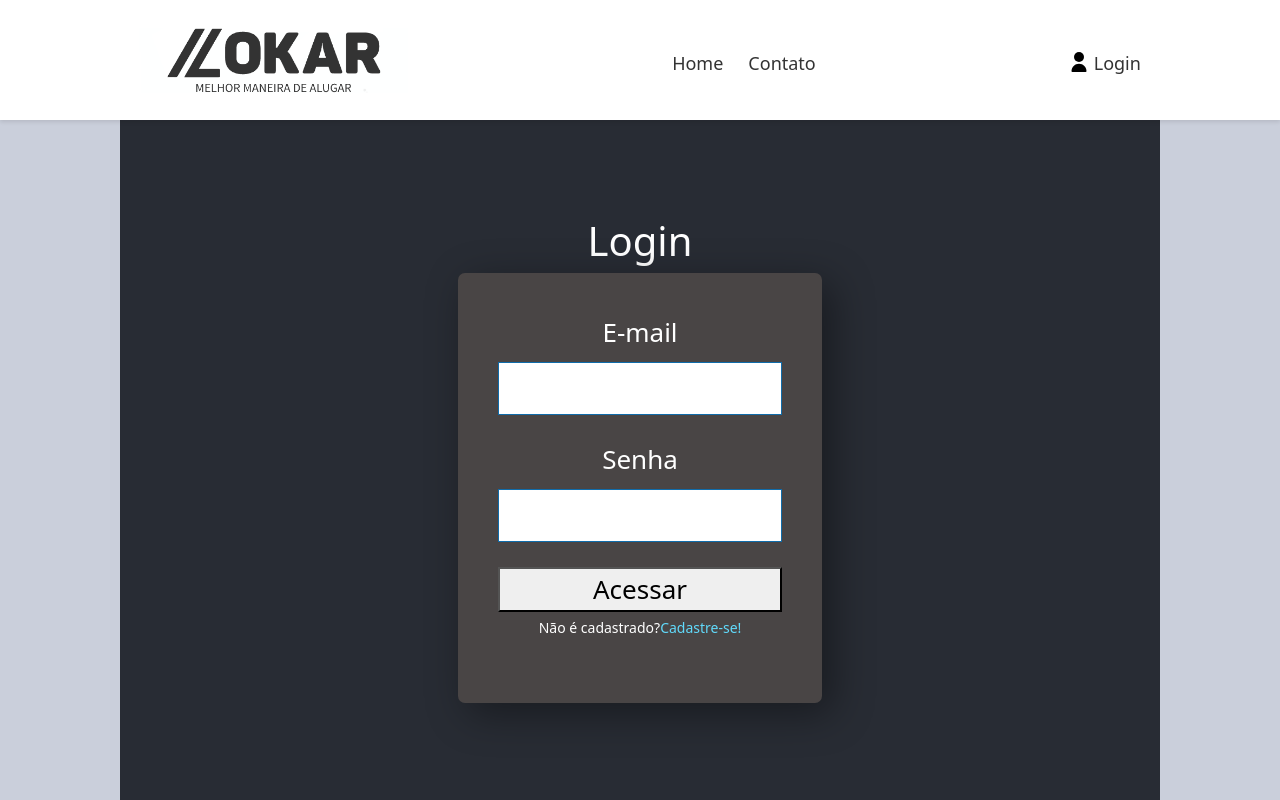
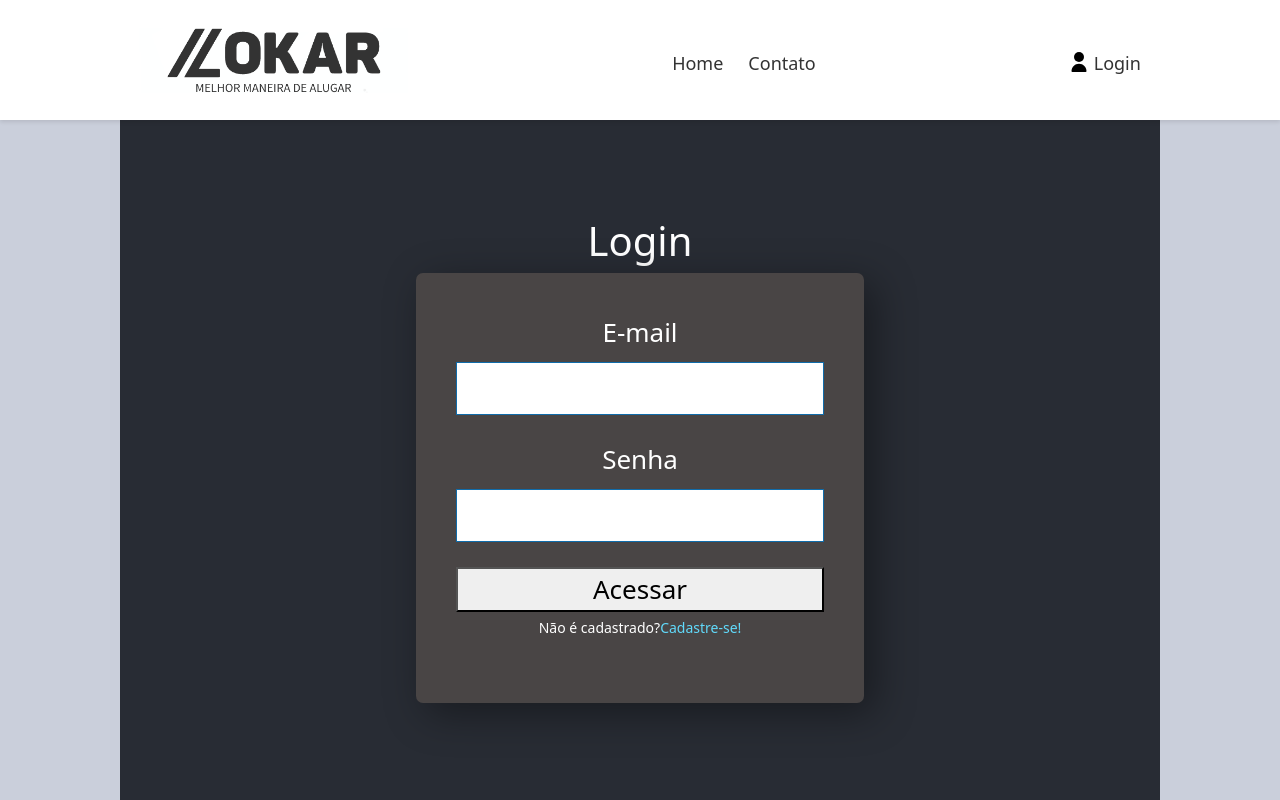
Before and after one commit to InitialCommit-Ltda/Lokar, a React (Create React App) app: page /login in a window 1280 px wide. Built offline with nearby package versions, Linux system fonts and the light colour scheme.

Commit message:
Configuração de min-width na tela de login

```diff
--- a/src/styles/pages/login.css
+++ b/src/styles/pages/login.css
@@ -27,7 +27,8 @@
     padding: 40px;
     box-shadow: 10px 10px 40px rgba(0, 0, 0, .4);
     gap: 5px;
-    width: 35%;
+    width: 35vw;
+    min-width: 300px;
 }
 
 .formLogin h1{
```
